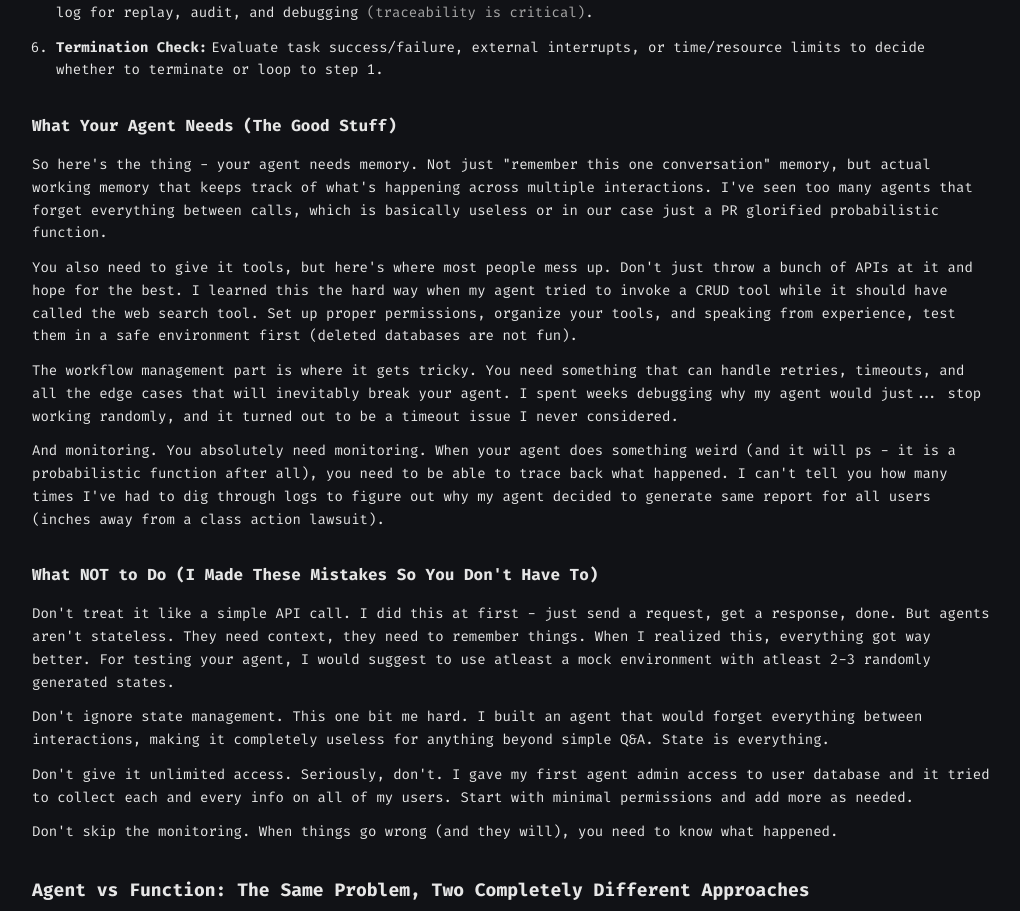
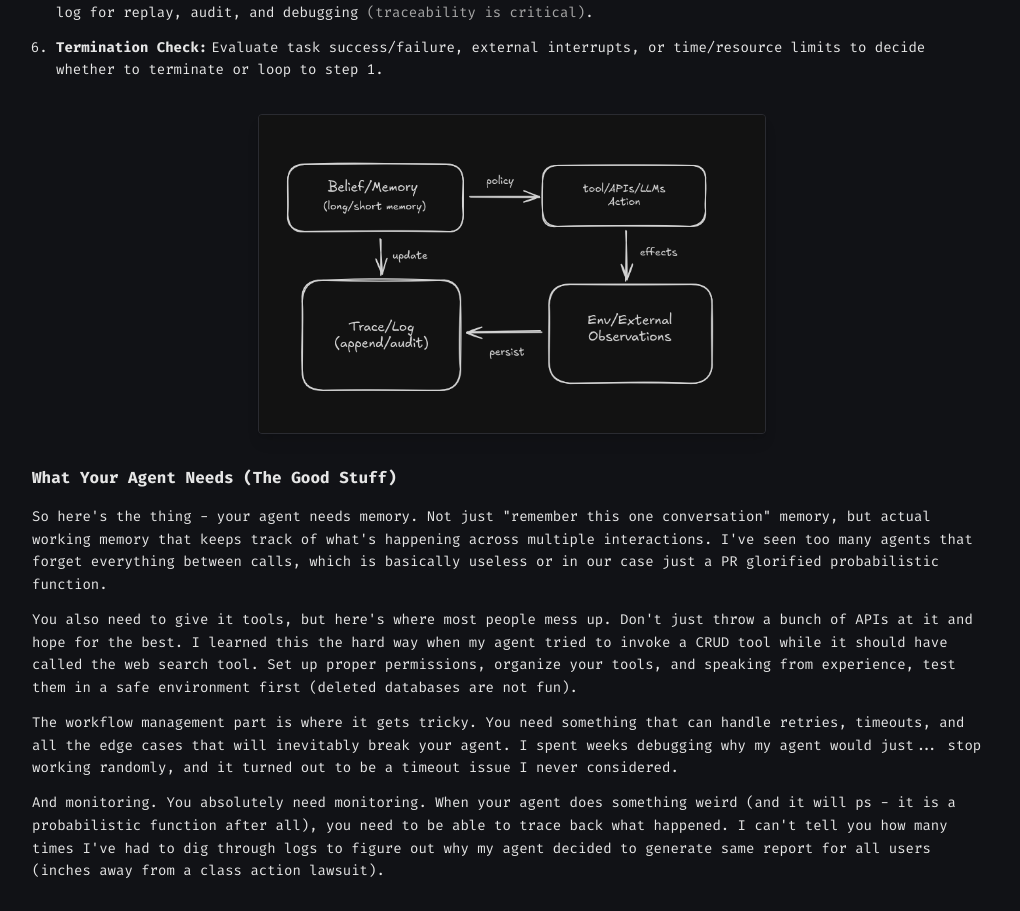
Before and after one commit to Saswatsusmoy/Susmoy-Portfolio, a Next.js app: page /blogs/stop-treating-ai-agents-like-functions in a window 1280 px wide. Shown: the part 1706-2617 px from the top of the page, without its empty margins (128-1148 px from the left). Built offline with nearby package versions, Linux system fonts and the light colour scheme.

Commit message:
Add illustration for agent execution loop in blog post

```diff
--- a/src/app/blogs/stop-treating-ai-agents-like-functions/content.tsx
+++ b/src/app/blogs/stop-treating-ai-agents-like-functions/content.tsx
@@ -133,7 +133,15 @@ export const metadata = {
         </li>
       </ol>
     </div>
-
+    {/* Illustration: Agent Execution Loop */}
+    <div className="flex justify-center mb-8">
+      <img
+        src="/agent_execution.png"
+        alt="Agent execution loop abstract diagram"
+        className="rounded shadow-lg max-w-full h-auto"
+        style={{ maxHeight: 320, background: "var(--panel)", border: "1px solid var(--border)" }}
+      />
+    </div>
     <h3 className="text-base font-semibold mt-8 mb-4 text-[color:var(--foreground)]">What Your Agent Needs (The Good Stuff)</h3>
     <p className="mb-3 text-sm leading-relaxed">
     So here&apos;s the thing - your agent needs memory. Not just &quot;remember this one conversation&quot; memory, but actual working memory that keeps track of what&apos;s happening across multiple interactions. I&apos;ve seen too many agents that forget everything between calls, which is basically useless or in our case just a PR glorified probabilistic function.
```
Also changed, not shown: public/agent_execution.png (added).
